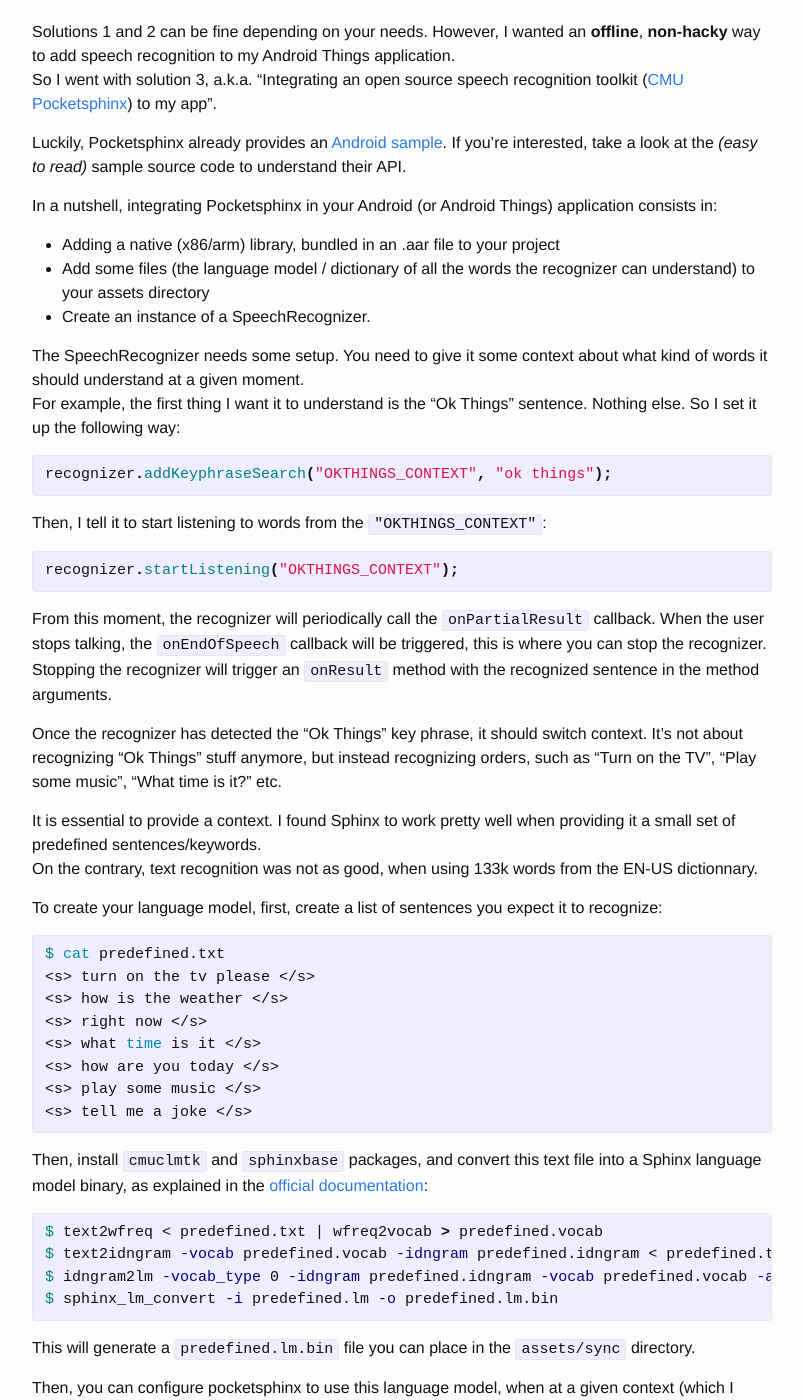
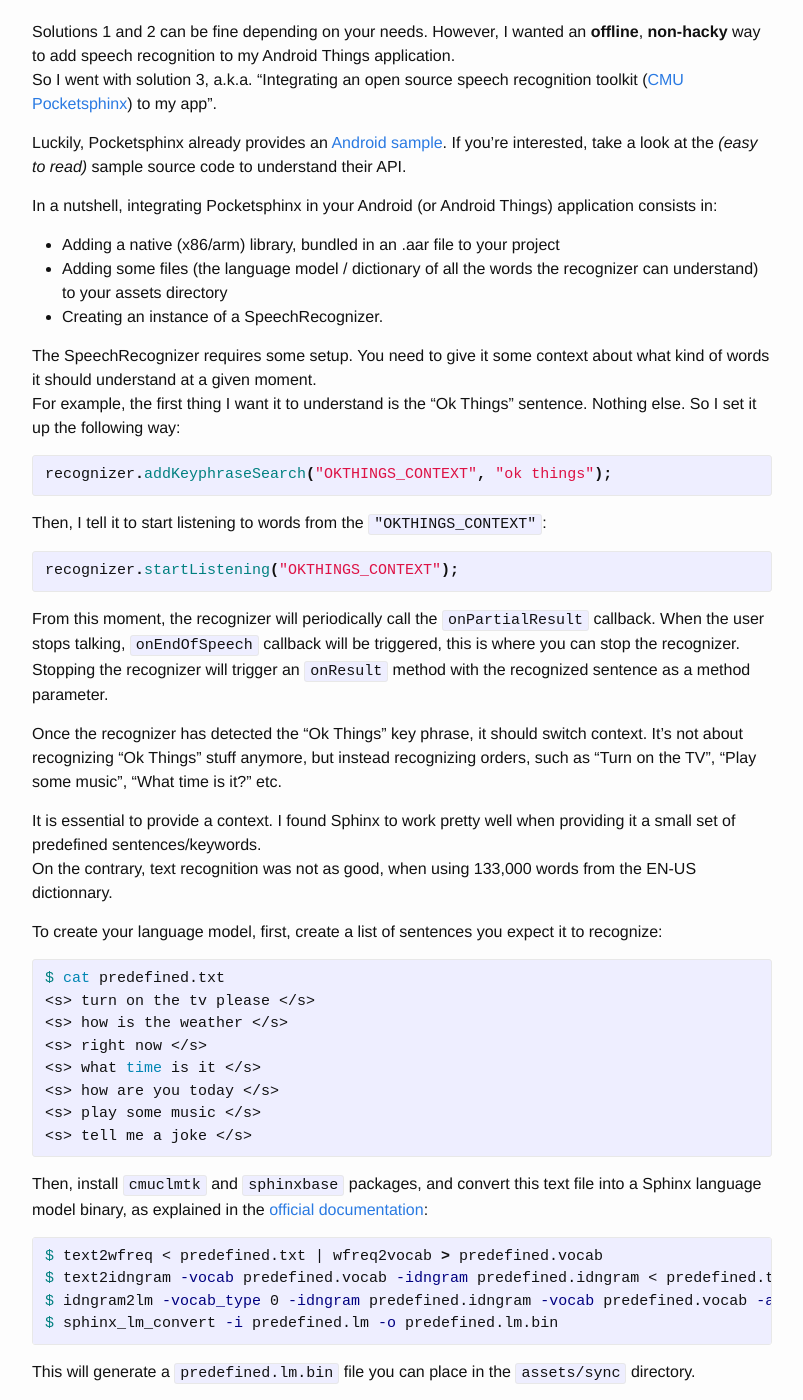
Before and after one commit to Nilhcem/nilhcem.github.io, a Jekyll site: the page built from _posts/2017-02-27-android-things-audio.md, in a window 1280 px wide and 1400 px high, scrolled down 6249 px. Shown: the whole window, without its empty margins (238-1041 px from the left). Built offline with Jekyll 4.4.1, drawn with Linux system fonts in a browser that asks for light colours; comment, search, counter and statistics services are not loaded; some of the changed text lies outside the part shown.

Commit message:
Fix USB audio article typos

```diff
--- a/_posts/2017-02-27-android-things-audio.md
+++ b/_posts/2017-02-27-android-things-audio.md
@@ -186,10 +186,10 @@
 In a nutshell, integrating Pocketsphinx in your Android (or Android Things) application consists in:
 
 - Adding a native (x86/arm) library, bundled in an .aar file to your project
-- Add some files (the language model / dictionary of all the words the recognizer can understand) to your assets directory
-- Create an instance of a SpeechRecognizer.
+- Adding some files (the language model / dictionary of all the words the recognizer can understand) to your assets directory
+- Creating an instance of a SpeechRecognizer.
 
-The SpeechRecognizer needs some setup. You need to give it some context about what kind of words it should understand at a given moment.<br>
+The SpeechRecognizer requires some setup. You need to give it some context about what kind of words it should understand at a given moment.<br>
 For example, the first thing I want it to understand is the "Ok Things" sentence. Nothing else. So I set it up the following way:
 
 {% highlight java %}
@@ -202,12 +202,12 @@
 recognizer.startListening("OKTHINGS_CONTEXT");
 {% endhighlight %}
 
-From this moment, the recognizer will periodically call the `onPartialResult` callback. When the user stops talking, the `onEndOfSpeech` callback will be triggered, this is where you can stop the recognizer. Stopping the recognizer will trigger an `onResult` method with the recognized sentence in the method arguments.
+From this moment, the recognizer will periodically call the `onPartialResult` callback. When the user stops talking, `onEndOfSpeech` callback will be triggered, this is where you can stop the recognizer. Stopping the recognizer will trigger an `onResult` method with the recognized sentence as a method parameter.
 
 Once the recognizer has detected the "Ok Things" key phrase, it should switch context. It's not about recognizing "Ok Things" stuff anymore, but instead recognizing orders, such as "Turn on the TV", "Play some music", "What time is it?" etc.
 
 It is essential to provide a context. I found Sphinx to work pretty well when providing it a small set of predefined sentences/keywords.<br>
-On the contrary, text recognition was not as good, when using 133k words from the EN-US dictionnary.
+On the contrary, text recognition was not as good, when using 133,000 words from the EN-US dictionnary.
 
 To create your language model, first, create a list of sentences you expect it to recognize:
 {% highlight shell %}
@@ -251,7 +251,7 @@
 recognizer.addNgramSearch("EN-US_CONTEXT", new File(assetsDir, "en-us.lm.bin"));
 {% endhighlight %}
 
-Yet, this is not something I would recommand. First because it will drastically increase your apk size, and then because the recognition would not be as good as with a given language model.<br>
+Yet, this is not something I would recommand. First because it will drastically increases your apk size, and then because the recognition would not be as good as with a given restricted language model.<br>
 
 I used pocketsphinx in the introduction video for this article.<br>
 Source code is available [on GitHub][sample-pocketsphinx].
@@ -259,11 +259,11 @@
 **Pros:**
 
 * Offline speech recognition
-* Works very well on a limited dictionary (predefined words / sentences)
+* Works well on a limited dictionary (predefined words / sentences)
 
 **Cons:**
 
-* Integration is complicated the first time you do it
+* Integration seems complicated at first
 * Random sentences detection is not as good as the one from the two previous solutions
 
 
```
Also changed, not shown: other parts of _posts/2017-02-27-android-things-audio.md (+2 -2 lines).
